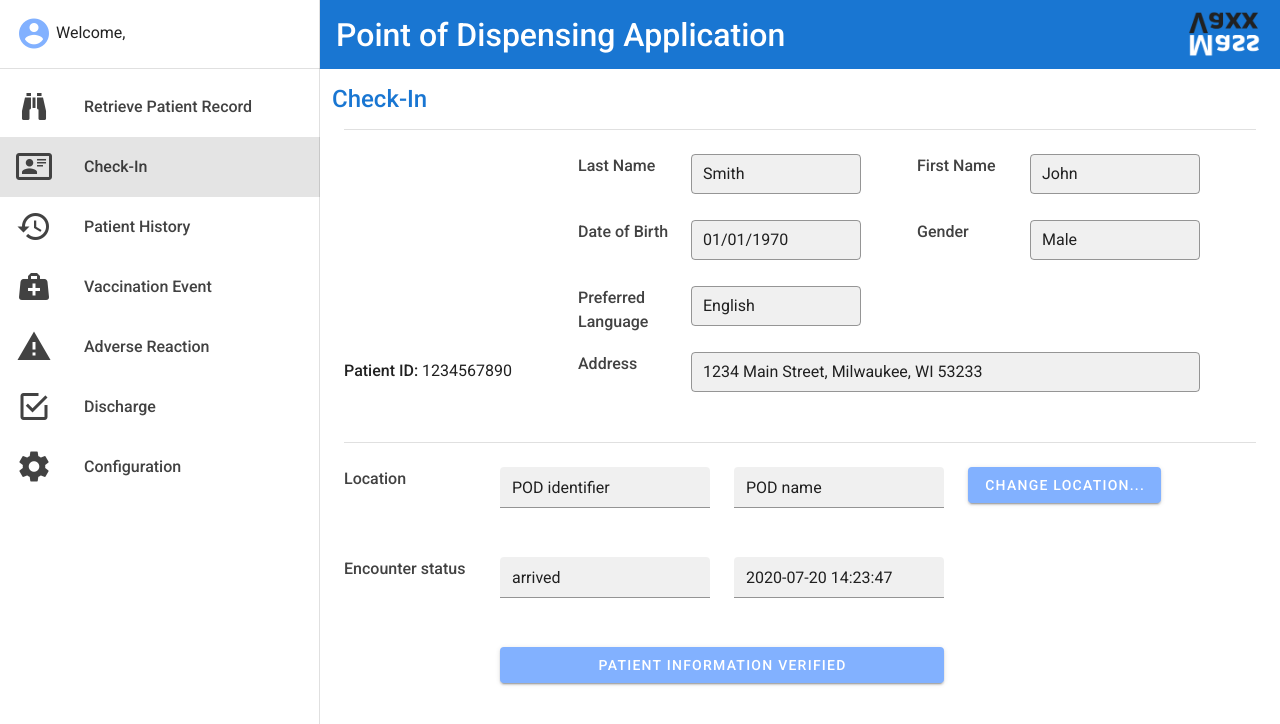
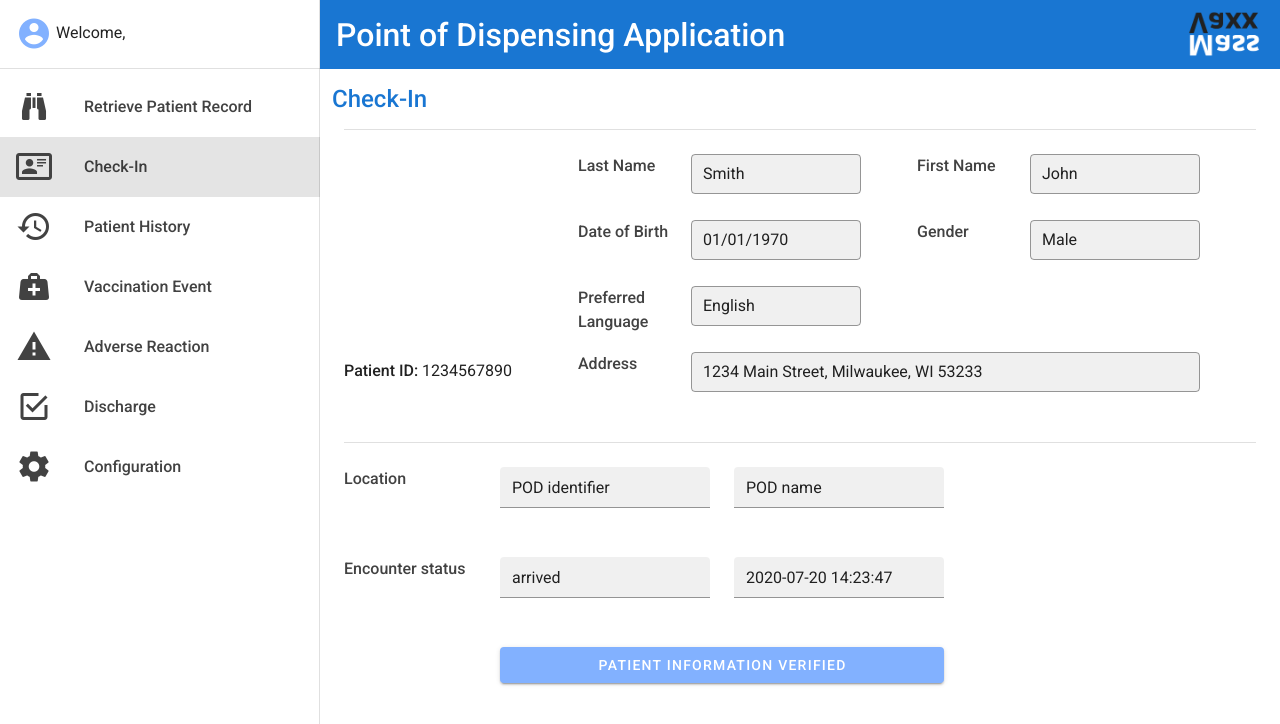
Before and after one commit to david-fraley/MassVaccinationSystem, a Vue app in the folder PointOfDispensingApp/: page /#/CheckIn in a window 1280 px wide. Shown: the top 724 px of the page. Built offline with nearby package versions, Linux system fonts and the light colour scheme.

Commit message:
Removed Change Location button on check in

```diff
--- a/PointOfDispensingApp/src/components/PatientCheckInComponent.vue
+++ b/PointOfDispensingApp/src/components/PatientCheckInComponent.vue
@@ -13,11 +13,6 @@
         <v-text-field filled dense readonly
           value="POD name"
         ></v-text-field>
-      </v-col>
-      <v-col cols="4">
-        <v-btn color="accent">
-          Change location...
-        </v-btn>
       </v-col>
     </v-row>
 
```
Also changed, not shown: 6 other files (tests, documents, lock files or other folders).
